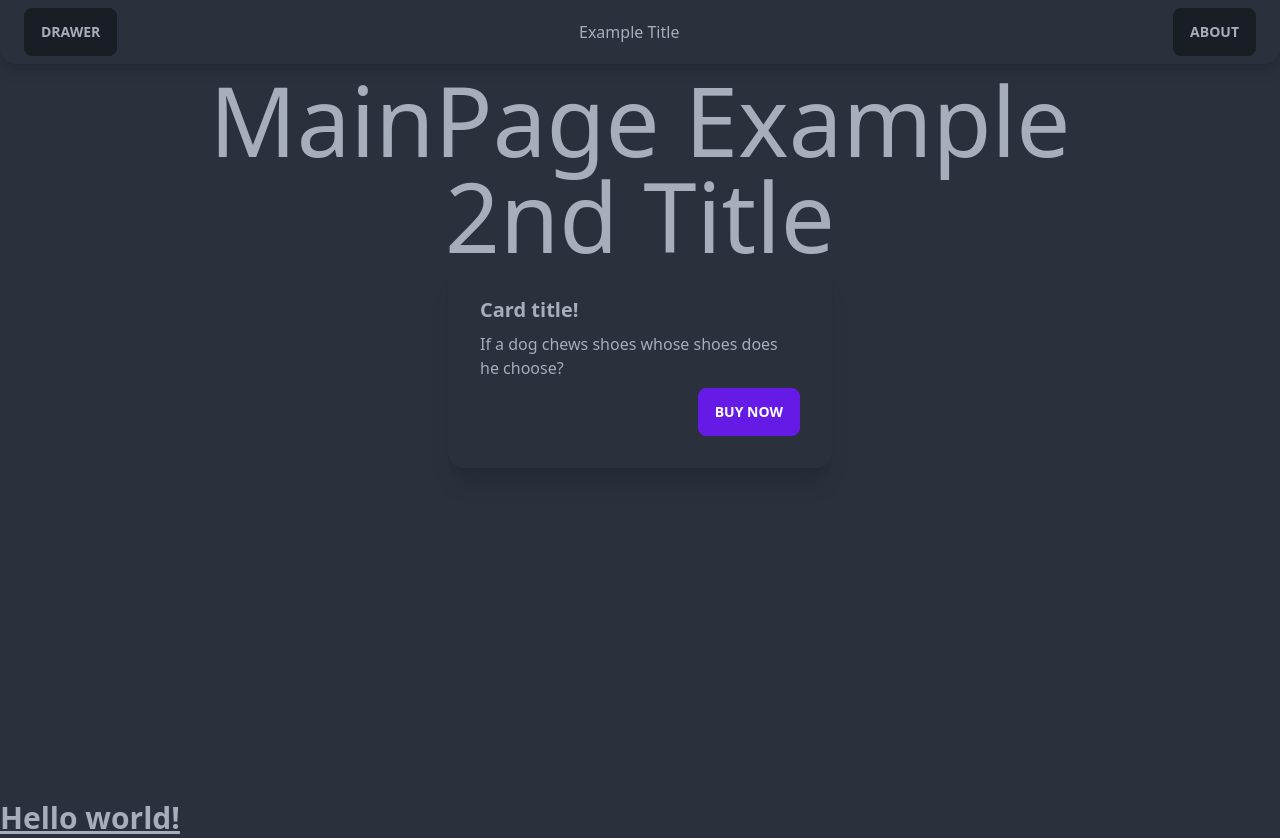
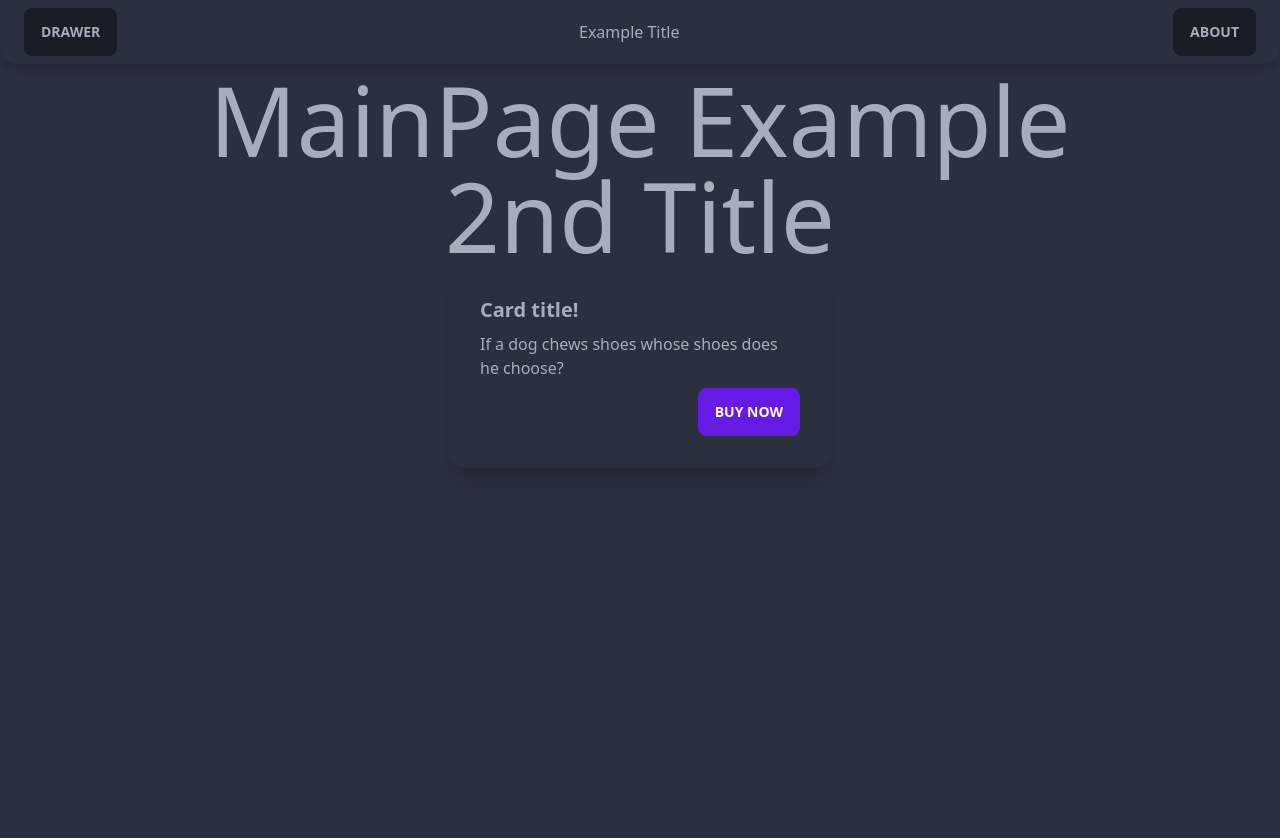
Before and after one commit to jwatts777/svelte-front-end, a SvelteKit app: page / in a window 1280 px wide. After the commit the page ends 800 px from the top, so only its background shows below. Built offline with nearby package versions, Linux system fonts and the light colour scheme.

Commit message:
Update +page.svelte

```diff
--- a/src/routes/+page.svelte
+++ b/src/routes/+page.svelte
@@ -3,6 +3,3 @@
 </script>
 
 <Drawer></Drawer>
-<h1 class="text-3xl font-bold underline">
-	Hello world!
-</h1>
```
